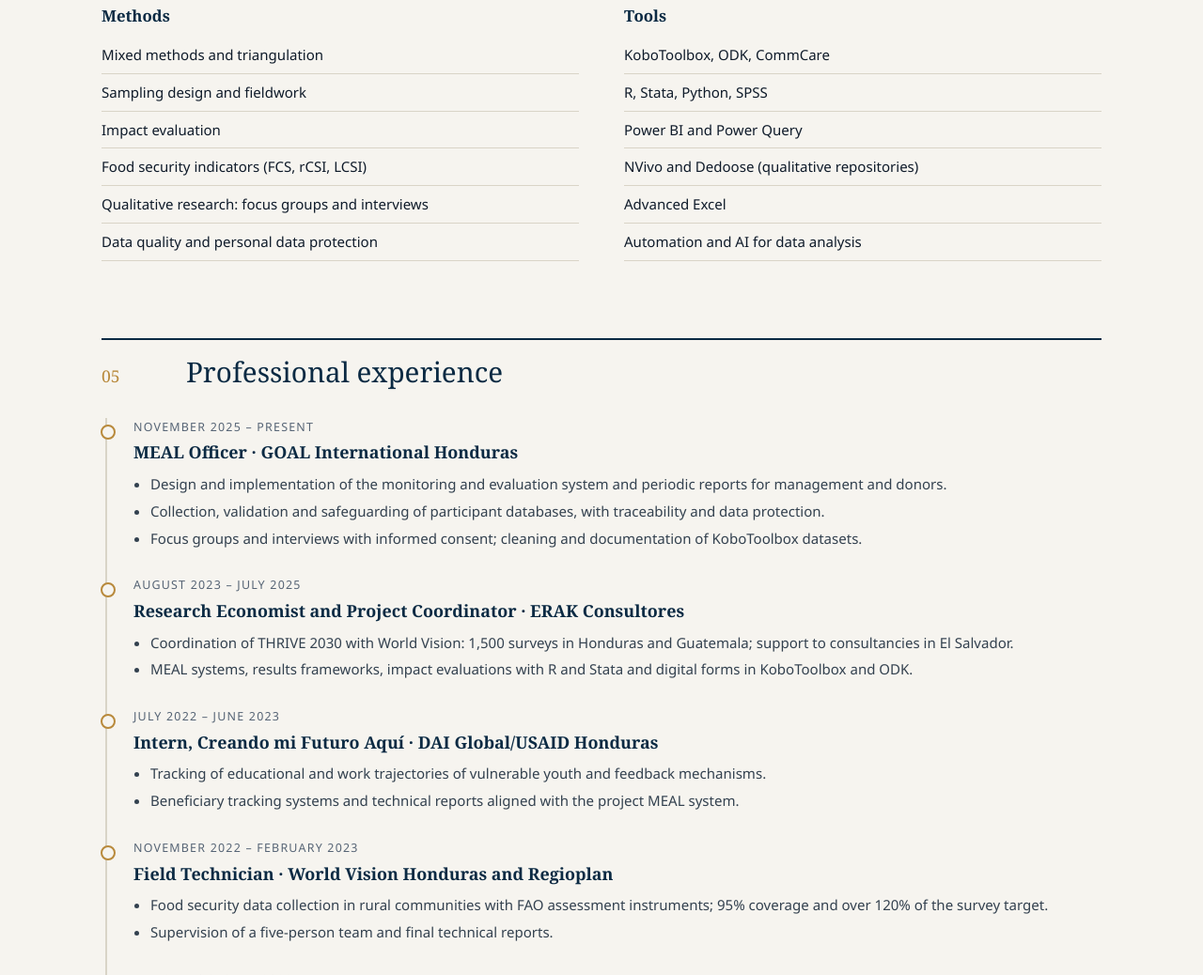
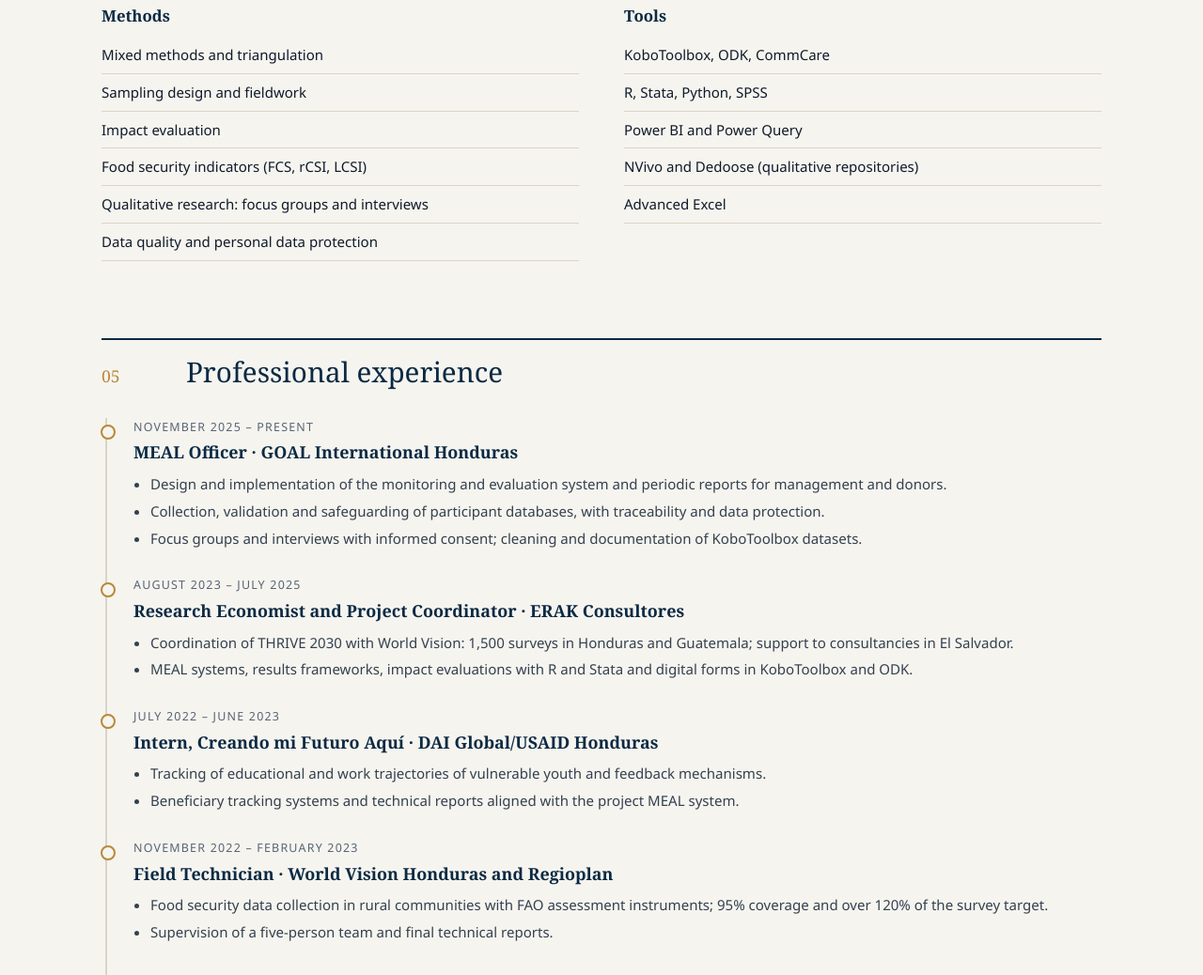
Before and after one commit to Scolindres11/Scolindres11.github.io, a plain HTML site: page index.html in a window 1280 px wide. Shown: the part 2898-3936 px from the top of the page at 94% size. Drawn offline with Linux system fonts and the light colour scheme.

Commit message:
Update tools list

```diff
--- a/index.html
+++ b/index.html
@@ -197,7 +197,6 @@ footer{background:#071b2c;color:#9fb4c6;font-size:.8rem;padding:18px 0;text-alig
 <li><span class="es">Power BI y Power Query</span><span class="en">Power BI and Power Query</span></li>
 <li><span class="es">NVivo y Dedoose (repositorios cualitativos)</span><span class="en">NVivo and Dedoose (qualitative repositories)</span></li>
 <li><span class="es">Excel avanzado</span><span class="en">Advanced Excel</span></li>
-<li><span class="es">Automatización e IA para análisis de datos</span><span class="en">Automation and AI for data analysis</span></li>
 </ul></div></div></div></section>
 <section id="trayectoria"><div class="wrap">
 <div class="sec-h"><div class="n">05</div><h2><span class="es">Trayectoria profesional</span><span class="en">Professional experience</span></h2></div>
```
